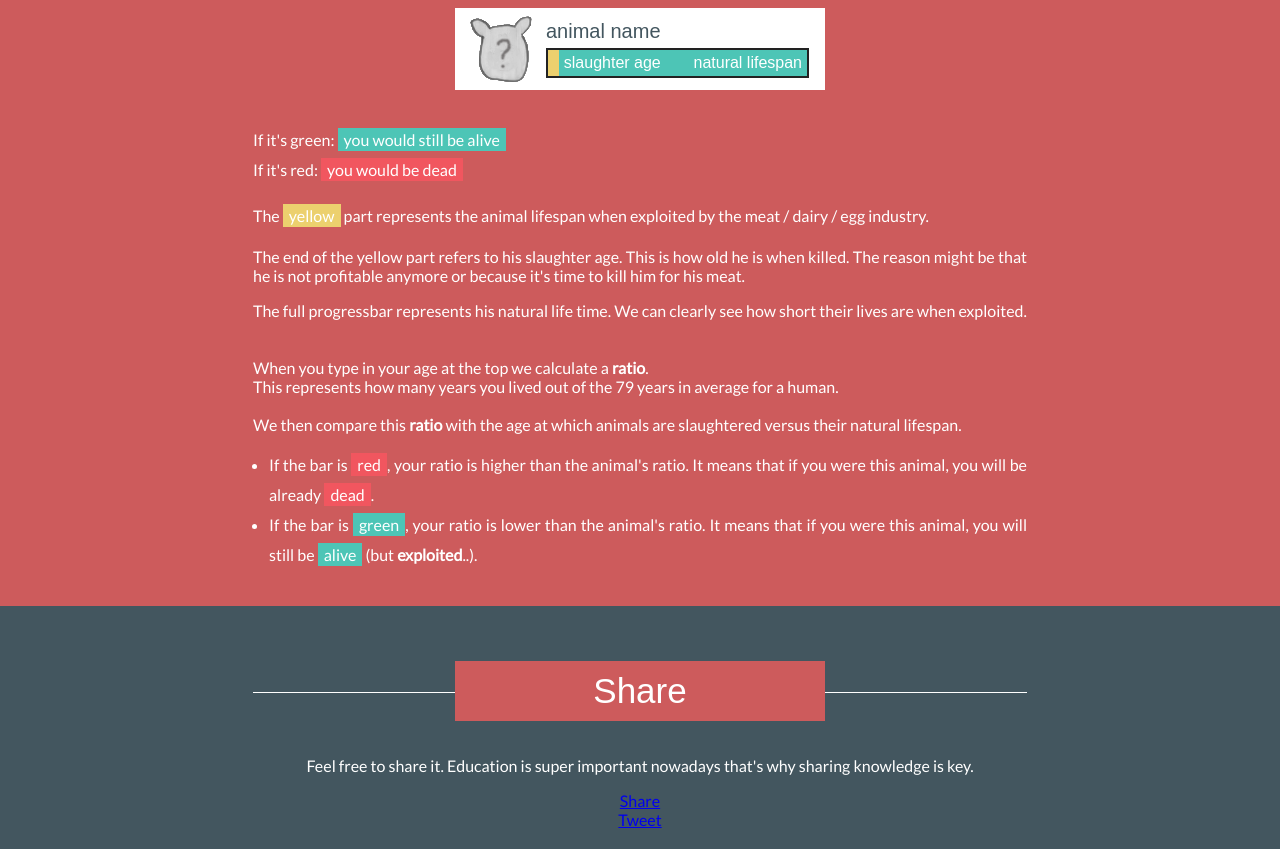
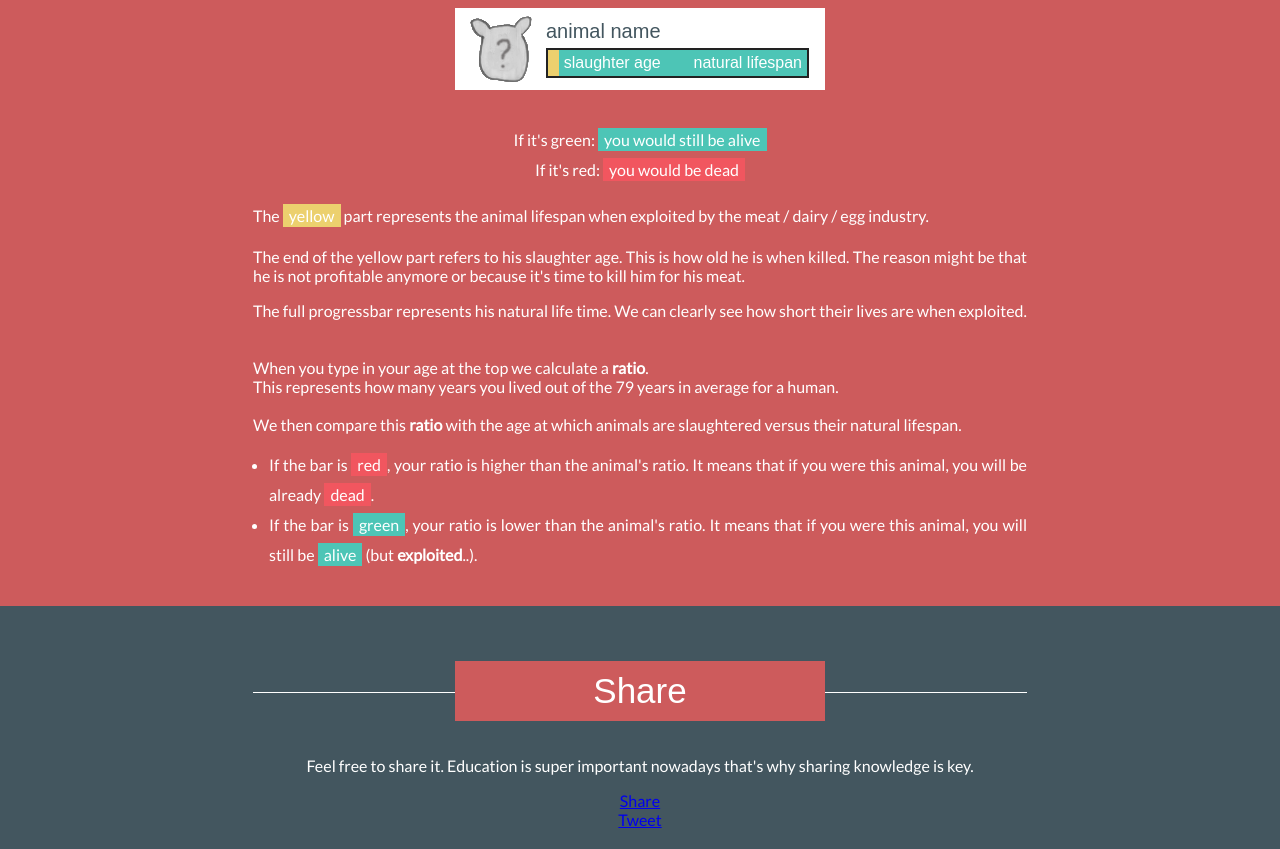
Before and after one commit to luseeds/wysba, a React (Create React App) app: page / in a window 1280 px wide. Shown: the part 1100-1949 px from the top of the page. Built offline with nearby package versions, Linux system fonts and the light colour scheme; a web font is replaced by a local one.

Commit message:
feat(explanation): Create the explanation component

```diff
--- a/src/components/result/Explanation.js
+++ b/src/components/explanation/Explanation.js
@@ -15,8 +15,10 @@ const Explanation = ({ ratio }) => (
     <Animal ratio={ratio} animal={exampleAnimal}/>
     <div className="text-justify">
       <div>
-        <div>If it's green: <Label type="alive">you would still be alive</Label></div>
-        <div>If it's red: <Label type="dead">you would be dead</Label></div>
+        <div className="text-center">
+          <div>If it's green: <Label type="alive">you would still be alive</Label></div>
+          <div>If it's red: <Label type="dead">you would be dead</Label></div>
+        </div>
         <p>The <Label type="slaughter">yellow</Label> part represents the animal lifespan when exploited by the meat / dairy / egg industry.</p>
         <p>
           The end of the yellow part refers to his slaughter age. This is how old he is when killed.
--- a/src/components/result/Result.js
+++ b/src/components/result/Result.js
@@ -5,7 +5,7 @@ import { connect } from 'react-redux'
 import Animals from 'components/animals/Animals'
 import Section from 'components/ui/section/Section'
 import Share from 'components/share/Share'
-import Explanation from './Explanation'
+import Explanation from 'components/explanation/Explanation'
 import { HUMAN_LIFE_EXPECTANCY } from 'components/age/ageStore'
 
 const Result = ({ age, ratio }) => (
```
Also changed, not shown: src/components/explanation/Explanation.css (renamed from src/components/result/Explanation.css).
